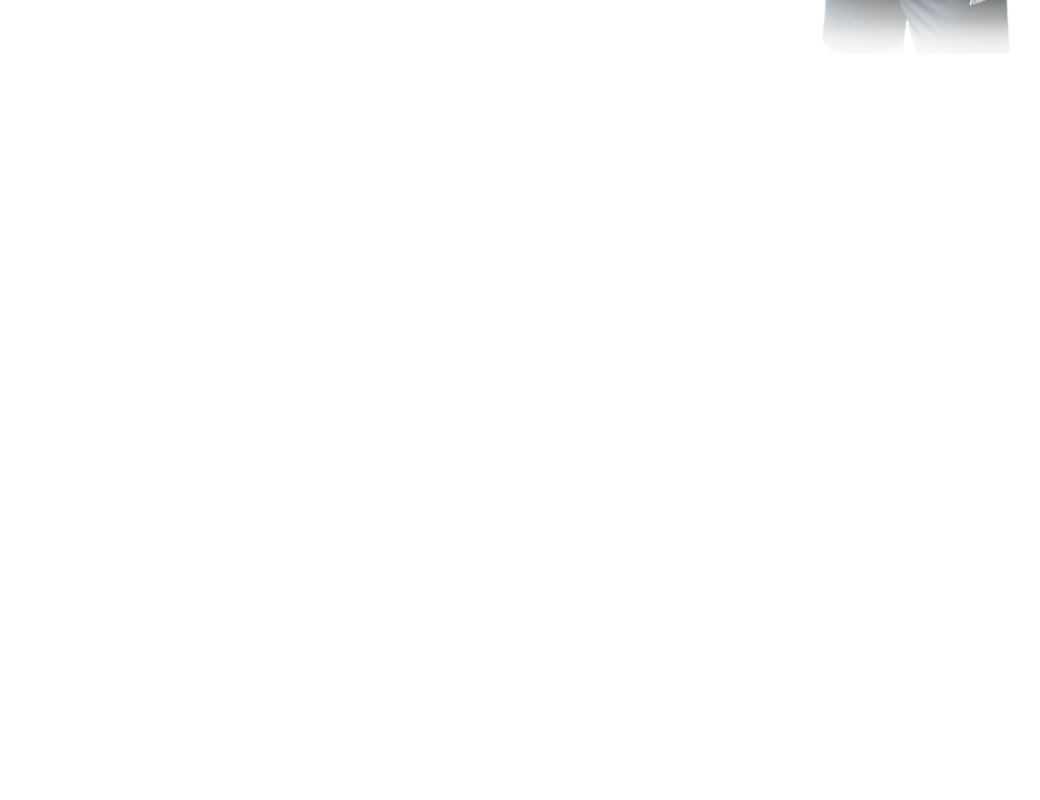
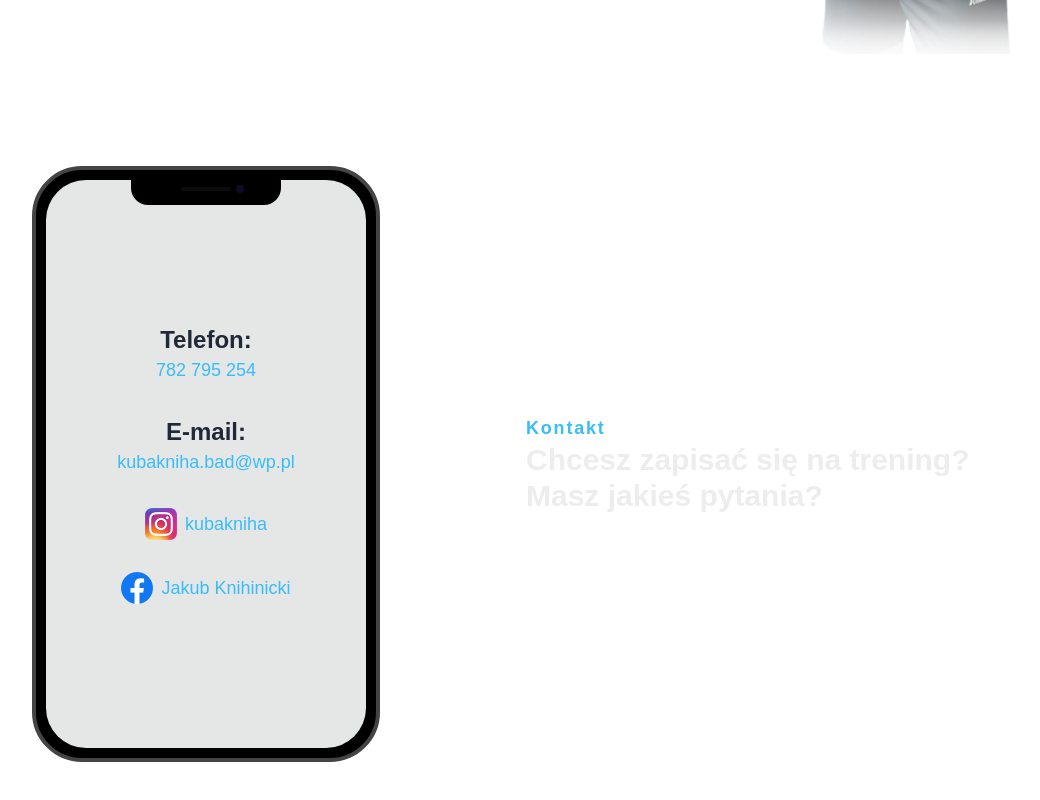
Before and after one commit to jeli-t/kubakniha.pl, a Next.js app in the folder next-app/: page / in a window 1280 px wide. Shown: the part 1890-2690 px from the top of the page, without its empty margins (114-1154 px from the left). Before the commit the page ends 2040 px from the top, so only its background shows below. Built offline with nearby package versions, Linux system fonts and the light colour scheme.

Commit message:
add Contact section

```diff
--- /dev/null
+++ b/next-app/app/UI/Contact/Contact.tsx
@@ -0,0 +1,51 @@
+import Image from "next/image";
+import InstagramIcon from './ig.png'
+import FacebookIcon from './fb.png'
+
+export function Contact() {
+    return (
+        <div className="flex items-center justify-center w-full min-h-fit mb-20">
+            <div className="w-full flex items-center justify-between align-center max-w-7xl p-4 flex-col md:flex-row-reverse gap-4">
+                <div className="w-full md:w-1/2">
+                    <span className="text-md md:text-lg tracking-widest font-bold text-sky-400">Kontakt</span>
+                    <h3 className="text-left text-2xl md:text-3xl font-semibold">
+                        Chcesz zapisać się na trening?
+                        <br />
+                        Masz jakieś pytania?
+                    </h3>
+                </div>
+                <div className="mockup-phone">
+                    <div className="camera"></div>
+                    <div className="display">
+                        <div className="artboard artboard-demo phone-1">
+                            <h4 className="text-2xl font-semibold ">Telefon:</h4>
+                            <a className="text-lg text-sky-400" href="tel:+48782795254">782 795 254</a>
+                            <h4 className="text-2xl font-semibold mt-8">E-mail:</h4>
+                            <a className="text-lg text-sky-400" href="mailto:kubakniha.bad@wp.pl">kubakniha.bad@wp.pl</a>
+                            <div className="flex justify-center mt-8">
+                                <Image
+                                    src={InstagramIcon}
+                                    className="w-8 h-8 mr-2"
+                                    alt= "Instagram"
+                                    width={32}
+                                    height={32}
+                                />
+                                <a className="text-lg text-sky-400 leading-8" href="https://www.instagram.com/kubakniha/">kubakniha</a>
+                            </div>
+                            <div className="flex justify-center mt-8">
+                                <Image
+                                    src={FacebookIcon}
+                                    className="w-8 h-8 mr-2"
+                                    alt= "Facebook"
+                                    width={32}
+                                    height={32}
+                                />
+                                <a className="text-lg text-sky-400 leading-8" href="https://www.facebook.com/jakub.knihinicki.3">Jakub Knihinicki</a>
+                            </div>
+                        </div>
+                    </div>
+                </div>
+            </div>
+        </div>
+    )
+}
--- a/next-app/app/page.tsx
+++ b/next-app/app/page.tsx
@@ -1,6 +1,7 @@
 import { HeroSection } from "./UI/HeroSection/HeroSection";
 import { Treningi } from "./UI/Treningi/Treningi";
 import { About } from "./UI/About/About";
+import { Contact } from "./UI/Contact/Contact";
 
 export default function Home() {
   return (
@@ -8,6 +9,7 @@ export default function Home() {
       <HeroSection />
       <Treningi />
       <About />
+      <Contact />
     </>
   );
 }
```
Also changed, not shown: next-app/app/UI/Contact/fb.png (added), next-app/app/UI/Contact/ig.png (added).
